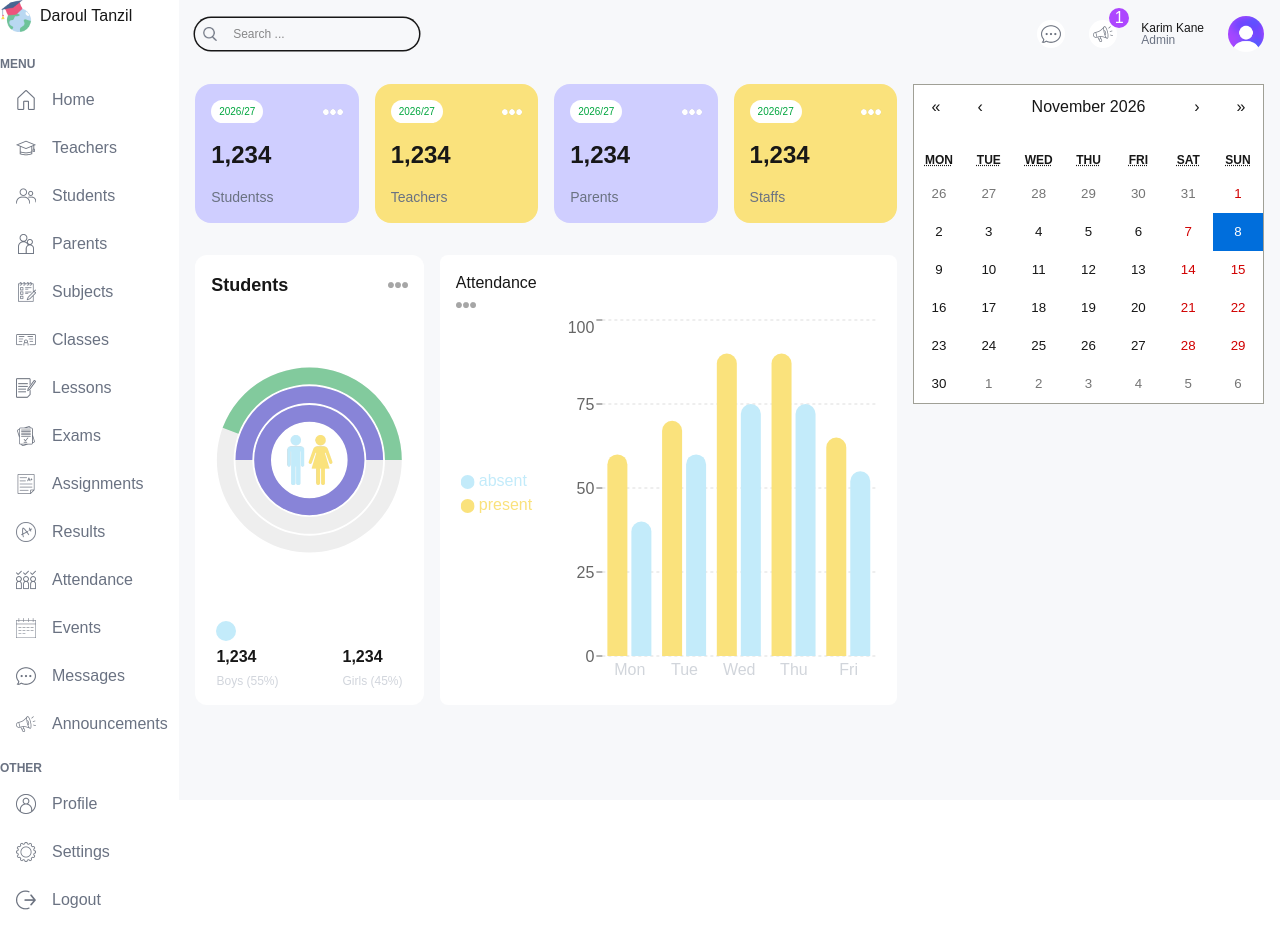
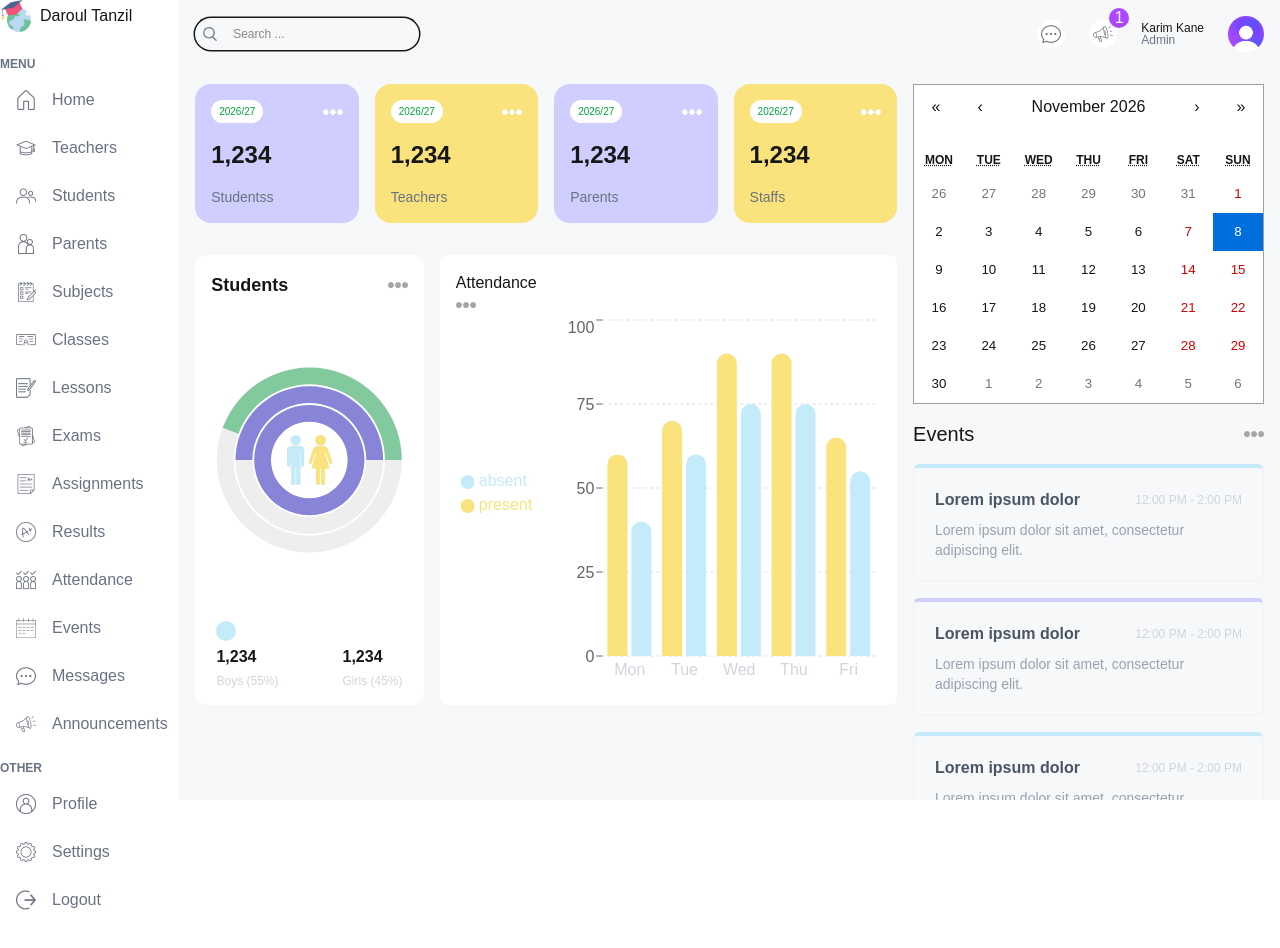
Before and after one commit to karimkane26/next-dashboard-ui, a Next.js app: page /dashboard/admin in a window 1280 px wide. Shown: the top 948 px of the page. Built offline with nearby package versions, Linux system fonts and the light colour scheme; some icons are missing.

Commit message:
adding calendar

```diff
--- a/app/components/EventCalendar.tsx
+++ b/app/components/EventCalendar.tsx
@@ -2,9 +2,30 @@
 import { useState } from 'react';
 import Calendar from 'react-calendar';
 import 'react-calendar/dist/Calendar.css';
+import Image from 'next/image';
 type ValuePiece = Date | null;
 
 type Value = ValuePiece | [ValuePiece, ValuePiece];
+const events = [
+  {
+    id: 1,
+    title: "Lorem ipsum dolor",
+    time: "12:00 PM - 2:00 PM",
+    description: "Lorem ipsum dolor sit amet, consectetur adipiscing elit.",
+  },
+  {
+    id: 2,
+    title: "Lorem ipsum dolor",
+    time: "12:00 PM - 2:00 PM",
+    description: "Lorem ipsum dolor sit amet, consectetur adipiscing elit.",
+  },
+  {
+    id: 3,
+    title: "Lorem ipsum dolor",
+    time: "12:00 PM - 2:00 PM",
+    description: "Lorem ipsum dolor sit amet, consectetur adipiscing elit.",
+  },
+];
 
 const EventCalendar = () => {
  const [value, onChange] = useState<Value>(new Date());
@@ -12,6 +33,23 @@ const EventCalendar = () => {
   return (
     <div>
       <Calendar onChange={onChange} value={value} />
+      <div className="flex items-center justify-between">
+        <h1 className="text-xl font-semi-bold my-4">Events</h1>
+        <Image src="/moreDark.png" alt="" width={20} height={20}  />
+      </div>
+      <div className="flex flex-col gap-4">
+        {events.map(event=> (
+          <div
+          className='p-5 rounded-md border-2 border-gray-100 border-t-4 odd:border-t-lamaSky even:border-t-lamaPurple'
+          key={event.id}>
+            <div className="flex items-center justify-between">
+              <h1 className='font-semibold text-gray-600'>{event.title}</h1>
+              <span className='text-gray-300 text-xs'>{event.time}</span>
+            </div>
+            <p className='mt-2 text-gray-400 text-sm'>{event.description}</p>
+          </div>
+        ))}
+      </div>
     </div>
   )
 }
```
